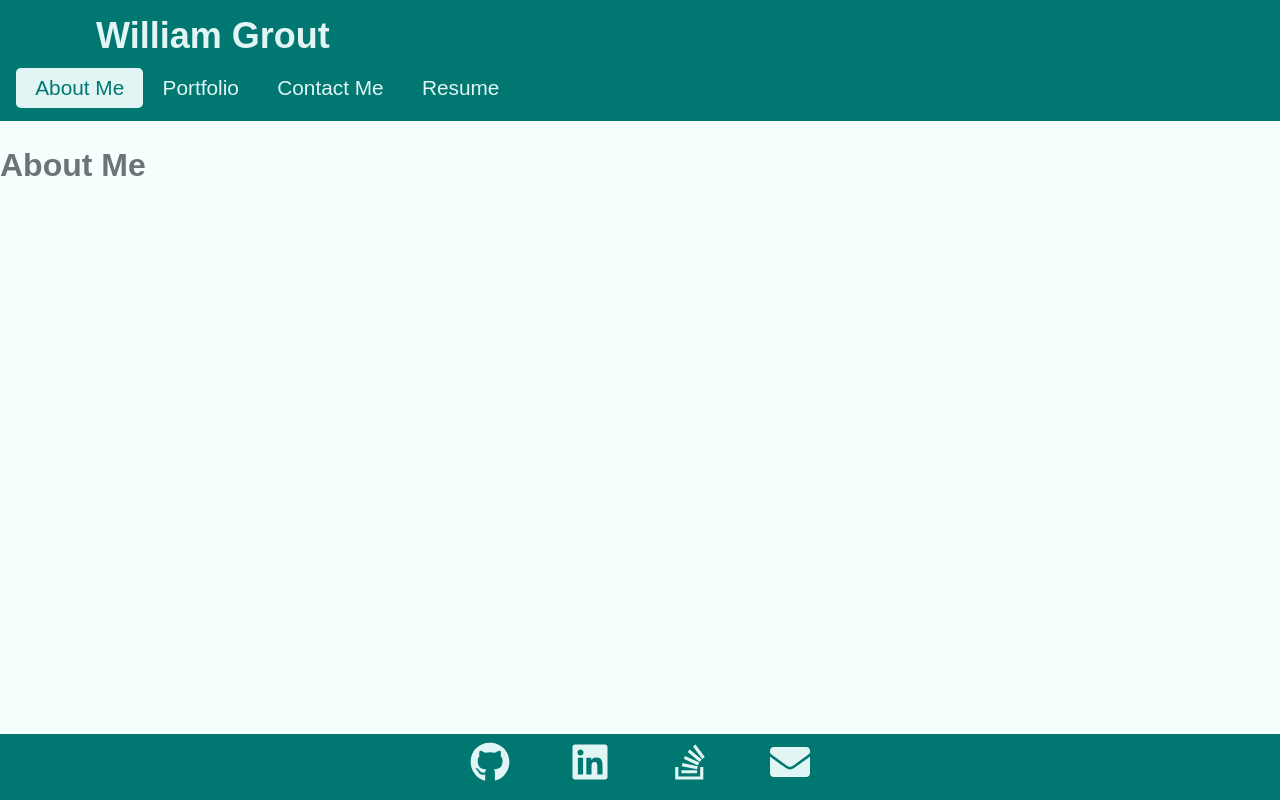
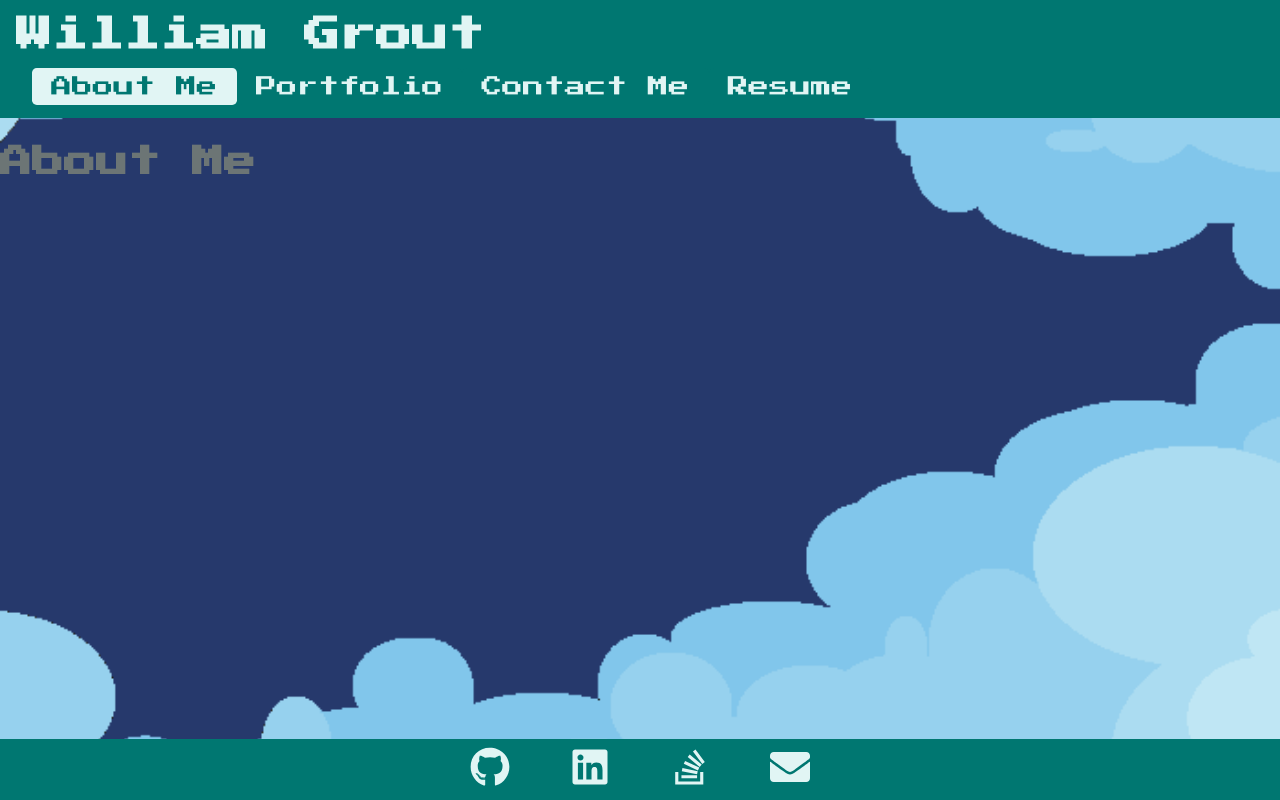
Before and after one commit to wgrout87/personal-portfolio-react, a React (Create React App) app: page / in a window 1280 px wide. Built offline with nearby package versions, Linux system fonts and the light colour scheme.

Commit message:
added scrolling bg

```diff
--- a/public/index.html
+++ b/public/index.html
@@ -24,6 +24,7 @@
       work correctly both with client-side routing and a non-root public URL.
       Learn how to configure a non-root public URL by running `npm run build`.
     -->
+    <link rel="stylesheet" href="https://fonts.googleapis.com/css?family=Press Start 2P">
     <title>React App</title>
   </head>
   <body>
--- a/src/components/About/index.js
+++ b/src/components/About/index.js
@@ -1,6 +1,10 @@
-import React from "react";
+import React, { useEffect } from "react";
 
 function About() {
+    useEffect(() => {
+        document.body.style.backgroundPosition = '0% 0%';
+    });
+
     return (
         <div>
             <h2>About Me</h2>
--- a/src/components/Contact/index.js
+++ b/src/components/Contact/index.js
@@ -1,7 +1,11 @@
-import React, { useRef } from "react";
+import React, { useEffect } from "react";
 import emailjs from "emailjs-com";
 
 function Contact() {
+    useEffect(() => {
+        document.body.style.backgroundPosition = '0% 20%';
+    });
+
     function sendEmail(e) {
         e.preventDefault();
 
--- a/src/components/Header/index.js
+++ b/src/components/Header/index.js
@@ -8,9 +8,8 @@ function Header(props) {
 
     return (
         <header className="bg-secondary mb-4 py-2 flex-row align-center">
-            <div className="container flex-row justify-space-between-lg justify-center align-center">
+            <div className="container mx-3 flex-row justify-space-between-lg justify-center align-center">
                 <h1>William Grout</h1>
-            </div>
 
                 <nav className="text-center mx-3">
                     <button
@@ -19,6 +18,7 @@ function Header(props) {
                     <button className={`btn pill ${currentCategory === 'contact' && 'navActive'}`} onClick={() => setCurrentCategory('contact')}>Contact Me</button>
                     <button className={`btn pill ${currentCategory === 'resume' && 'navActive'}`} onClick={() => setCurrentCategory('resume')}>Resume</button>
                 </nav>
+            </div>
         </header>
     )
 }
--- a/src/components/Portfolio/index.js
+++ b/src/components/Portfolio/index.js
@@ -1,6 +1,10 @@
-import React from "react";
+import React, { useEffect } from "react";
 
 function Portfolio() {
+    useEffect(() => {
+        document.body.style.backgroundPosition = '0% 10%';
+    });
+
     return (
         <div>
             <h2>Portfolio</h2>
--- a/src/components/Resume/index.js
+++ b/src/components/Resume/index.js
@@ -1,6 +1,10 @@
-import React from "react";
+import React, { useEffect } from "react";
 
 function Resume() {
+    useEffect(() => {
+        document.body.style.backgroundPosition = '0% 30%';
+    });
+
     return (
         <div>
             <h2>Resume</h2>
--- a/src/index.css
+++ b/src/index.css
@@ -26,12 +26,14 @@ body {
 body {
     margin: 0;
     padding: 0;
-    font-family: 'Inconsolata', monospace;
+    font-family: 'Press Start 2P', 'Inconsolata', monospace;
     font-weight: 400;
     line-height: 1.5;
     font-size: 20px;
     color: var(--light);
-    background-color: #f3fffee1;
+    background-image: url('../public/assets/images/clouds-day.png');
+    background-size: cover;
+    transition: 1s;
 }
 
 main {
@@ -55,7 +57,7 @@ h3,
 h4,
 h5,
 h6 {
-    font-family: 'Karla', sans-serif;
+    font-family: 'Press Start 2P', 'Karla', sans-serif;
     font-weight: 700;
     margin: 5px 0;
     line-height: 1.25;
@@ -105,6 +107,7 @@ a {
 .btn,
 .pill {
     font-size: 1.3rem;
+    font-family: 'Press Start 2P';
     text-decoration: none;
     padding: 0.5rem 1.2rem;
     margin: 5px 0;
@@ -230,8 +233,7 @@ a {
 
 /* LAYOUT */
 .container {
-    width: 85%;
-    max-width: 1200px;
+    width: 100%;
     margin-left: auto;
     margin-right: auto;
 }
```
Also changed, not shown: public/assets/images/clouds-day.png (added), public/assets/images/clouds-night.png (added). Lines whose indentation alone changed are shown as unchanged.
